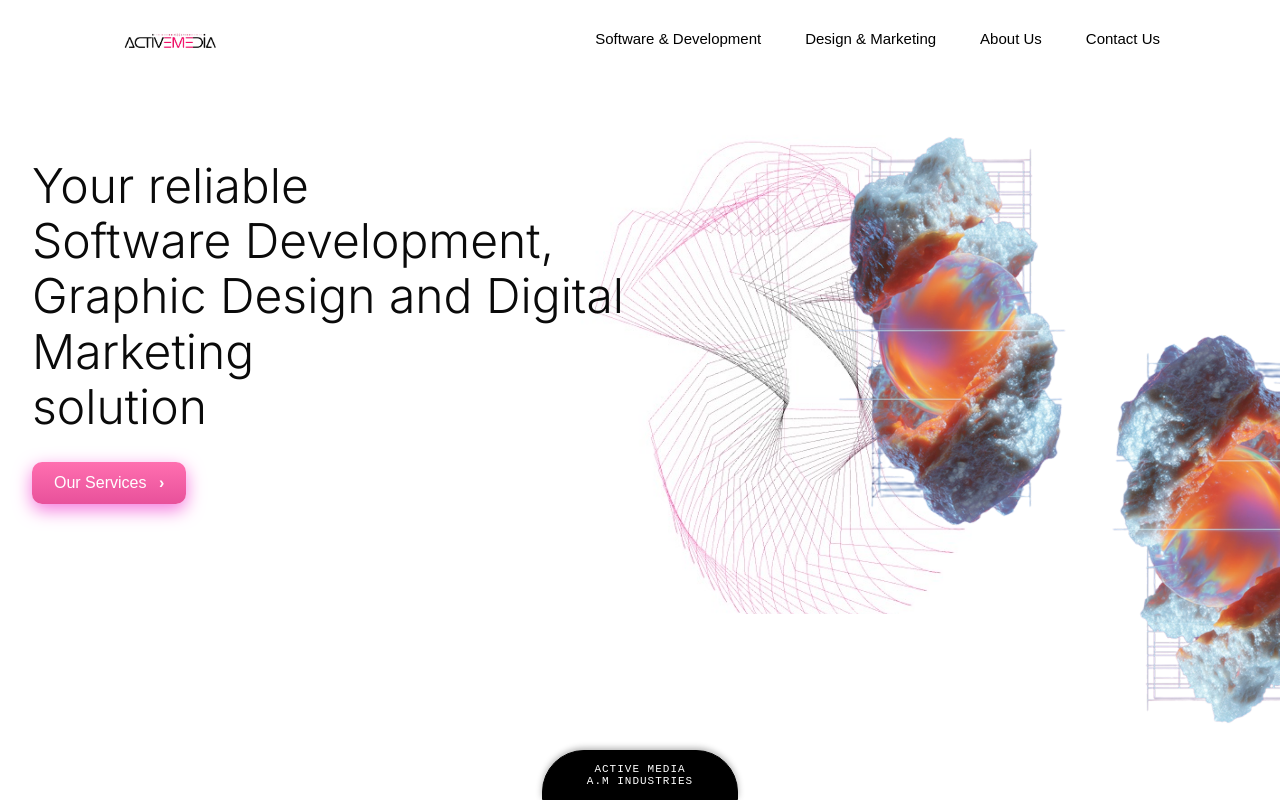
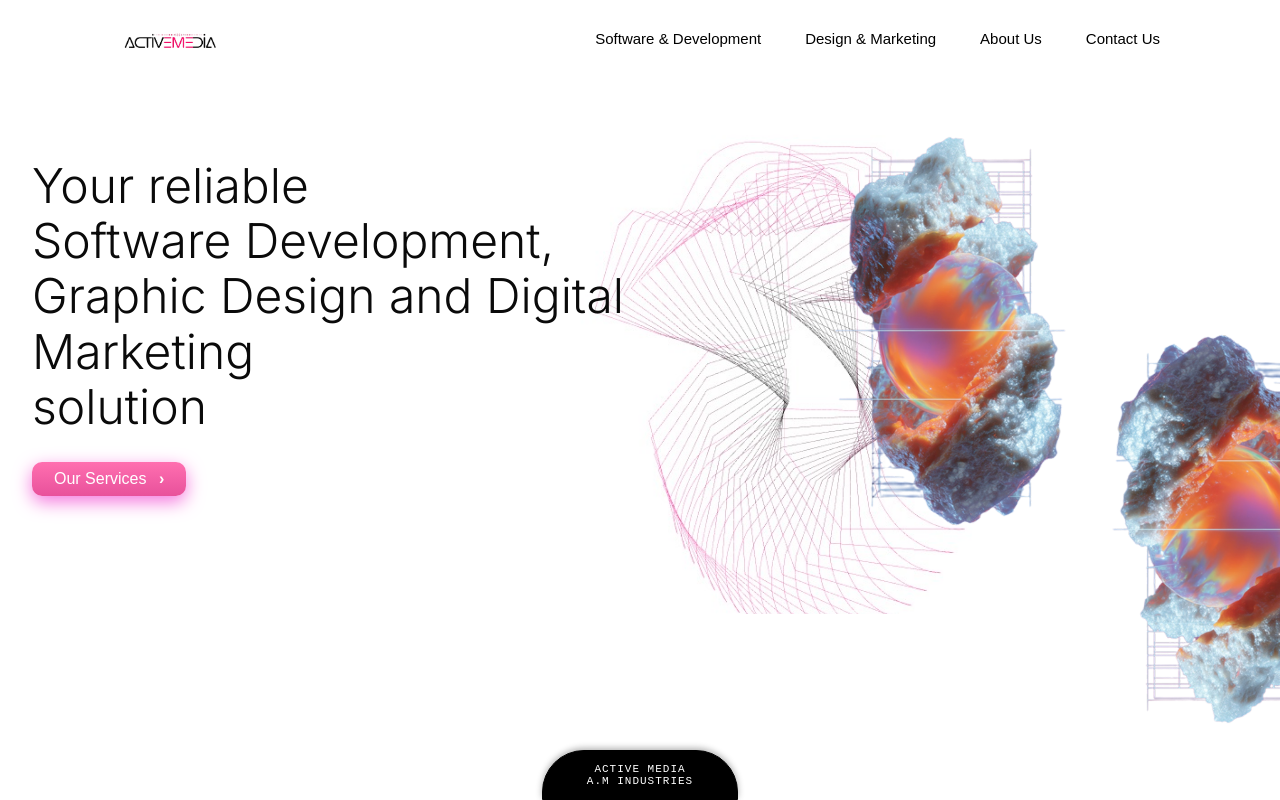
Before and after one commit to Divine-Ntambwe/Active-Media, a React (Vite) app: page / in a window 1280 px wide. Built offline with nearby package versions, Linux system fonts and the light colour scheme.

Commit message:
Fixed the position of the text for the button

```diff
--- a/src/pages/Home.module.css
+++ b/src/pages/Home.module.css
@@ -76,7 +76,7 @@
   background:linear-gradient(180deg,var(--pink),#e8519b);
   color:white;
   border:none;
-  padding:12px 22px;
+  padding:8px 22px;
   border-radius:10px;
   font-size:16px;
   cursor:pointer;
```
